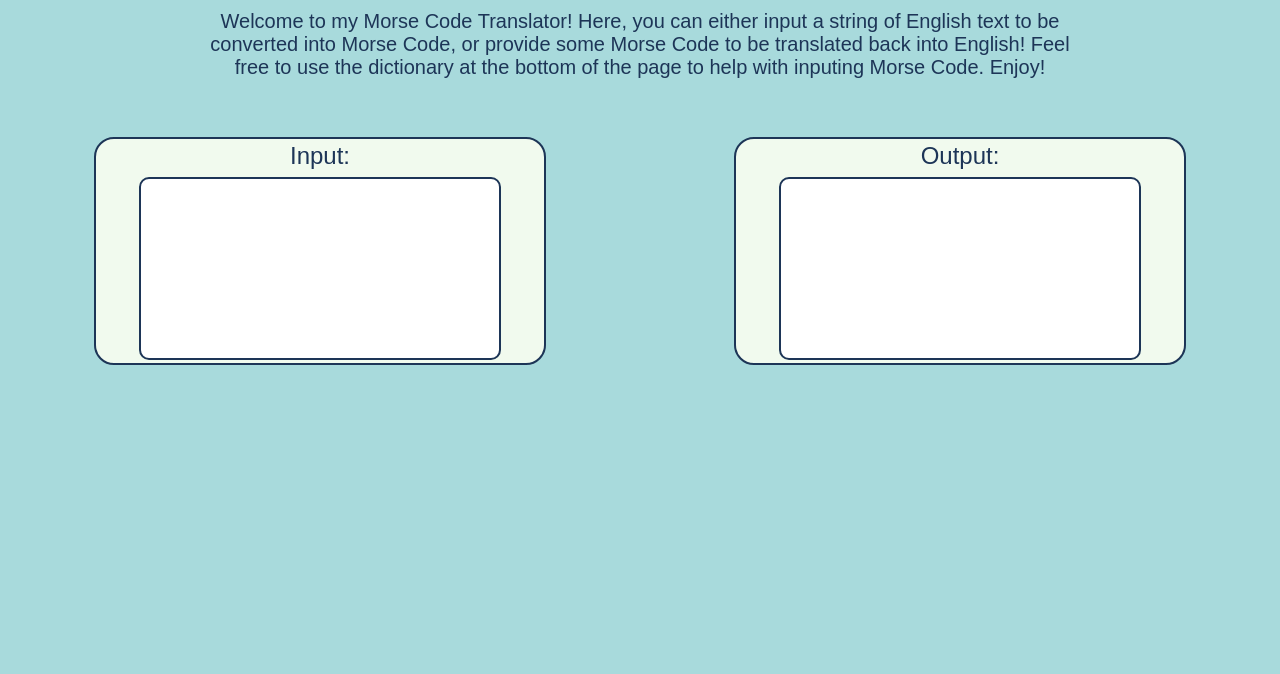
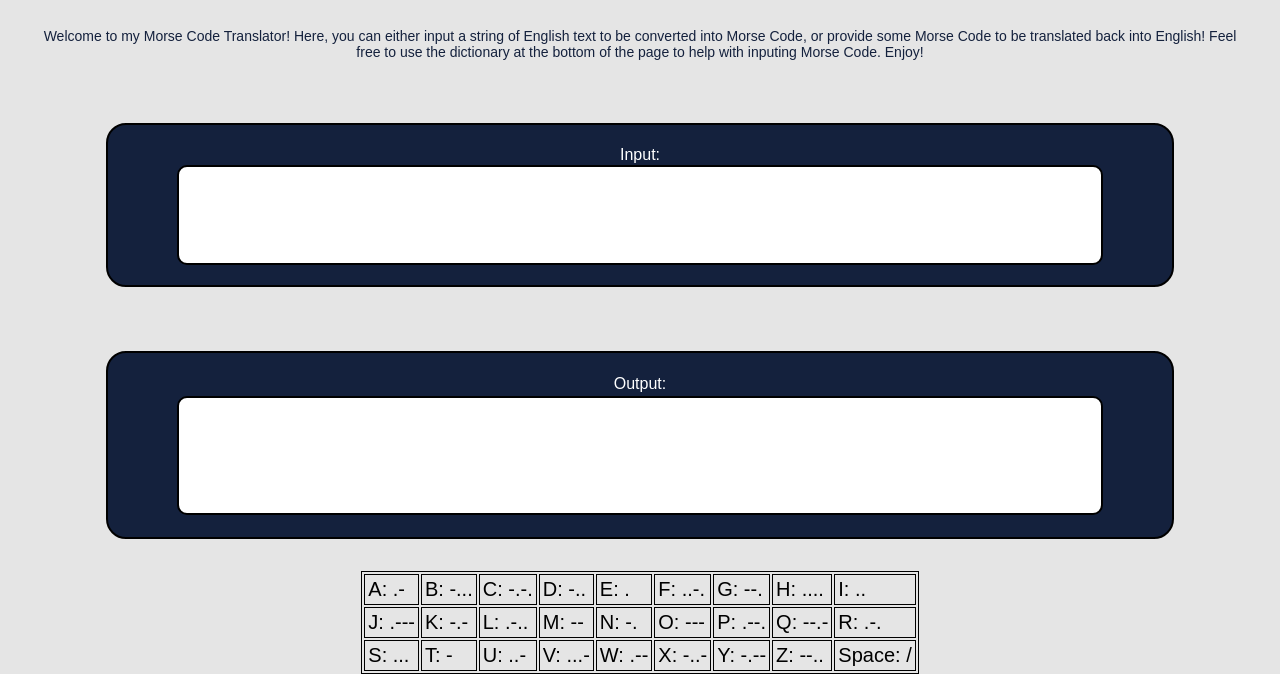
Before and after one commit to Mitch-Hawkins/mitch-morse-translator, a website with bundled scripts: page index.html in a window 1280 px wide. Shown: the part 159-833 px from the top of the page. Before the commit the page ends 800 px from the top, so only its background shows below. Built offline with nearby package versions, Linux system fonts and the light colour scheme.

Commit message:
Added dictionary and fixed styling and RWD

```diff
--- /dev/null
+++ b/assets/modules/_mixins.scss
@@ -0,0 +1,11 @@
+@mixin small-height {
+  @media only screen and (max-height: 830px) {
+    @content;
+  }
+}
+
+@mixin small-width {
+  @media only screen and (max-width: 776px) {
+    @content;
+  }
+}
--- a/assets/styles.scss
+++ b/assets/styles.scss
@@ -1,3 +1,5 @@
+@use "./modules/mixins";
+
 * {
   padding: 0px;
   margin: 0px;
@@ -5,11 +7,11 @@
 }
 
 body {
-  background-color: #a8dadc;
+  background-color: #e5e5e5;
 }
 
 .heading {
-  //   border: 2px solid blue;
+  // border: 2px solid blue;
   display: flex;
   flex-direction: column;
   justify-content: space-around;
@@ -19,12 +21,26 @@ body {
   margin-top: 50px;
   &__header {
     font-size: 72px;
-    color: #e63946;
+    color: #fca311;
+    @include mixins.small-height {
+      font-size: 36px;
+    }
+    @include mixins.small-width {
+      font-size: 36px;
+    }
   }
   &__description {
     font-size: 20px;
     width: 70vw;
-    color: #1d3557;
+    color: #14213d;
+    @include mixins.small-height {
+      font-size: 14px;
+      width: 95%;
+    }
+    @include mixins.small-width {
+      font-size: 14px;
+      width: 95%;
+    }
   }
 }
 
@@ -33,49 +49,117 @@ body {
   justify-content: space-around;
   align-items: center;
   height: 40vh;
-  //   border: 2px solid red;
+  // border: 2px solid red;
   font-size: 24px;
+  @include mixins.small-height {
+    flex-direction: column;
+    height: 60vh;
+  }
+  @include mixins.small-width {
+    flex-direction: column;
+    height: 60vh;
+  }
   &__form {
     display: flex;
     justify-content: space-around;
     flex-direction: column;
     align-items: center;
-    border: 2px solid #1d3557;
-    background-color: #f1faee;
+    border: 2px solid #000000;
+    background-color: #14213d;
     border-radius: 20px;
     width: 35%;
-    height: 70%;
+    height: 60%;
+    min-height: 280px;
+    padding: 20px;
+    @include mixins.small-height {
+      width: 80%;
+      min-height: 100px;
+      height: 25%;
+      padding: 20px;
+      font-size: 16px;
+    }
+    @include mixins.small-width {
+      width: 80%;
+      min-height: 100px;
+      height: 25%;
+      padding: 20px;
+      font-size: 16px;
+    }
     &__label {
-      color: #1d3557;
+      color: #ffffff;
     }
     &__input {
-      width: 80%;
+      width: 90%;
       height: 80%;
-      font-size: 24px;
+      font-size: 20px;
       border-radius: 10px;
-      border: 2px solid #1d3557;
+      border: 2px solid #000000;
       resize: none;
+      @include mixins.small-height {
+        font-size: 16px;
+      }
+      @include mixins.small-width {
+        font-size: 16px;
+      }
     }
   }
   &__results {
     display: flex;
     flex-direction: column;
-    border: 2px solid #1d3557;
-    background-color: #f1faee;
+    border: 2px solid #000000;
+    background-color: #14213d;
     border-radius: 20px;
     width: 35%;
-    height: 70%;
+    height: 60%;
+    min-height: 280px;
+    padding: 20px;
+    @include mixins.small-height {
+      width: 80%;
+      min-height: 100px;
+      height: 30%;
+      padding: 20px;
+      font-size: 16px;
+    }
+    @include mixins.small-width {
+      width: 80%;
+      min-height: 100px;
+      height: 30%;
+      padding: 20px;
+      font-size: 16px;
+    }
     justify-content: space-around;
     align-items: center;
     &__label {
-      color: #1d3557;
+      color: #ffffff;
     }
     &__output {
-      border: 2px solid #1d3557;
+      border: 2px solid #000000;
       background-color: white;
       border-radius: 10px;
-      width: 80%;
+      width: 90%;
       height: 80%;
+      font-size: 20px;
+      @include mixins.small-height {
+        font-size: 16px;
+      }
+      @include mixins.small-width {
+        font-size: 16px;
+      }
     }
   }
 }
+
+.dictionary {
+  display: flex;
+  justify-content: center;
+  align-items: center;
+  // border: 2px solid orange;
+  font-size: 20px;
+  &__table {
+    border: 1px solid black;
+    & td {
+      border: 1px solid black;
+      padding: 3px;
+    }
+  }
+}
--- a/index.html
+++ b/index.html
@@ -27,6 +27,42 @@
         <section class="container__results__output"></section>
       </section>
     </section>
-    <section class="dictionary"></section>
+    <section class="dictionary">
+      <table class="dictionary__table">
+        <tr>
+          <td>A: .-</td>
+          <td>B: -...</td>
+          <td>C: -.-.</td>
+          <td>D: -..</td>
+          <td>E: .</td>
+          <td>F: ..-.</td>
+          <td>G: --.</td>
+          <td>H: ....</td>
+          <td>I: ..</td>
+        </tr>
+        <tr>
+          <td>J: .---</td>
+          <td>K: -.-</td>
+          <td>L: .-..</td>
+          <td>M: --</td>
+          <td>N: -.</td>
+          <td>O: ---</td>
+          <td>P: .--.</td>
+          <td>Q: --.-</td>
+          <td>R: .-.</td>
+        </tr>
+        <tr>
+          <td>S: ...</td>
+          <td>T: -</td>
+          <td>U: ..-</td>
+          <td>V: ...-</td>
+          <td>W: .--</td>
+          <td>X: -..-</td>
+          <td>Y: -.--</td>
+          <td>Z: --..</td>
+          <td>Space: /</td>
+        </tr>
+      </table>
+    </section>
   </body>
 </html>
```
Also changed, not shown: assets/styles.css, 1 other file.
